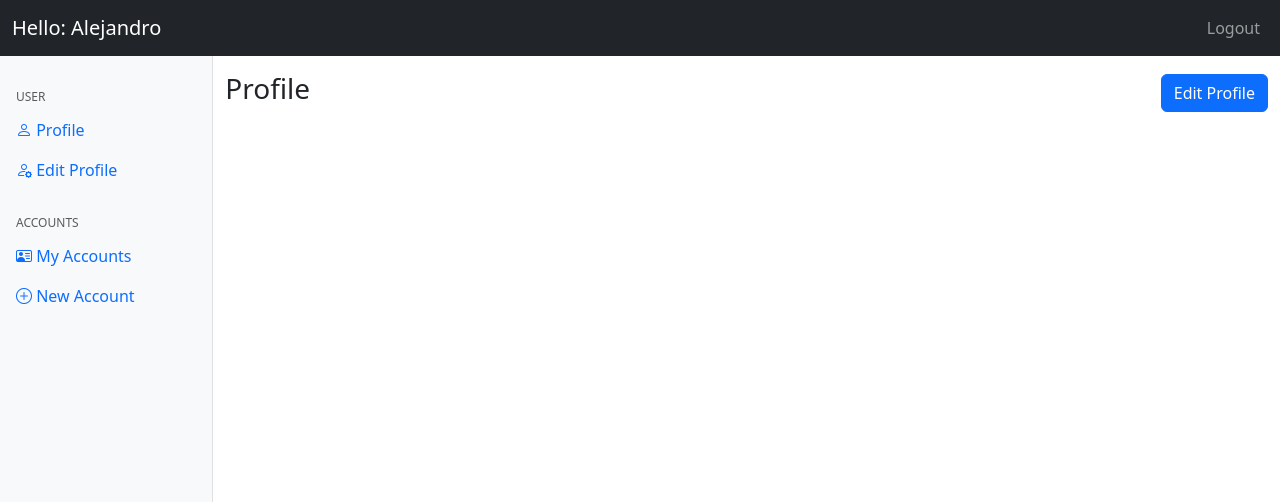
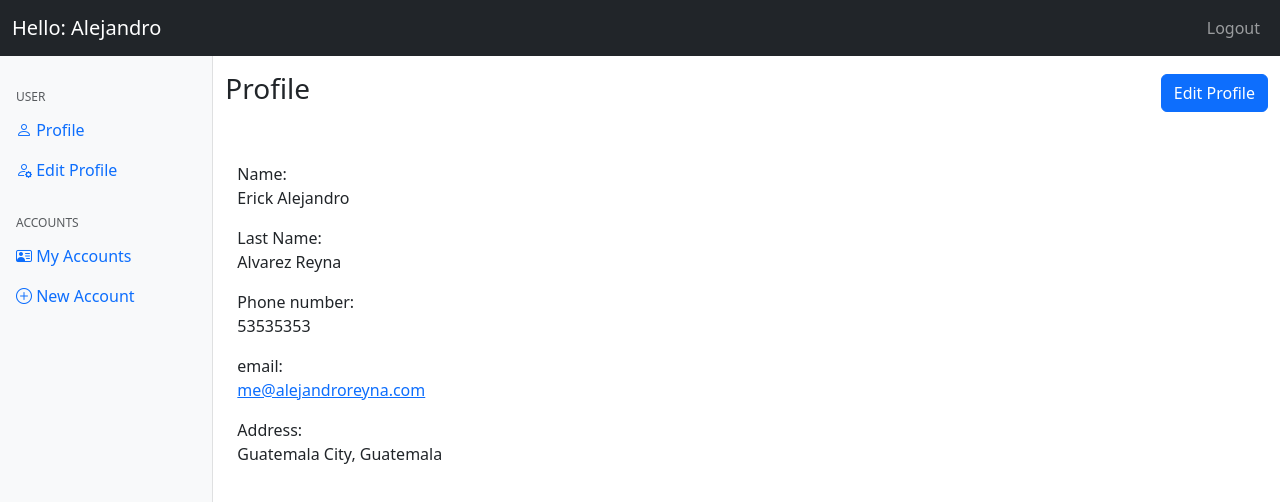
Before and after one commit to AleejandroReyna/new-bank-app, a React (Create React App) app: page /profile in a window 1280 px wide. Shown: the top 502 px of the page. Built offline with nearby package versions, Linux system fonts and the light colour scheme.

Commit message:
profile: Added base profile

```diff
--- a/src/screens/Profile/_Profile.tsx
+++ b/src/screens/Profile/_Profile.tsx
@@ -3,7 +3,7 @@ import { Link } from "react-router-dom"
 
 // UI Components
 import { AppTitle } from "../../components/common/AppTitle"
-import { Button } from "react-bootstrap"
+import { Button, Container, Row, Col } from "react-bootstrap"
 
 export const Profile = () => (
   <>
@@ -12,5 +12,29 @@ export const Profile = () => (
       <Button type="button" role="button">Edit Profile</Button>
     </Link>
   </AppTitle>
+  <Container  className="mt-5">
+    <Row>
+      <Col xs="12">
+        <span>Name: </span>
+        <p>Erick Alejandro</p>
+      </Col>
+      <Col xs="12">
+        <span>Last Name: </span>
+        <p>Alvarez Reyna</p>
+      </Col>
+      <Col xs="12">
+        <span>Phone number: </span>
+        <p>53535353</p>
+      </Col>
+      <Col xs="12">
+        <span>email: </span>
+        <p><a href="mailto:me@alejandroreyna.com">me@alejandroreyna.com</a></p>
+      </Col>
+      <Col xs="12">
+        <span>Address: </span>
+        <p>Guatemala City, Guatemala</p>
+      </Col>
+    </Row>
+  </Container>
   </>
 )
```
